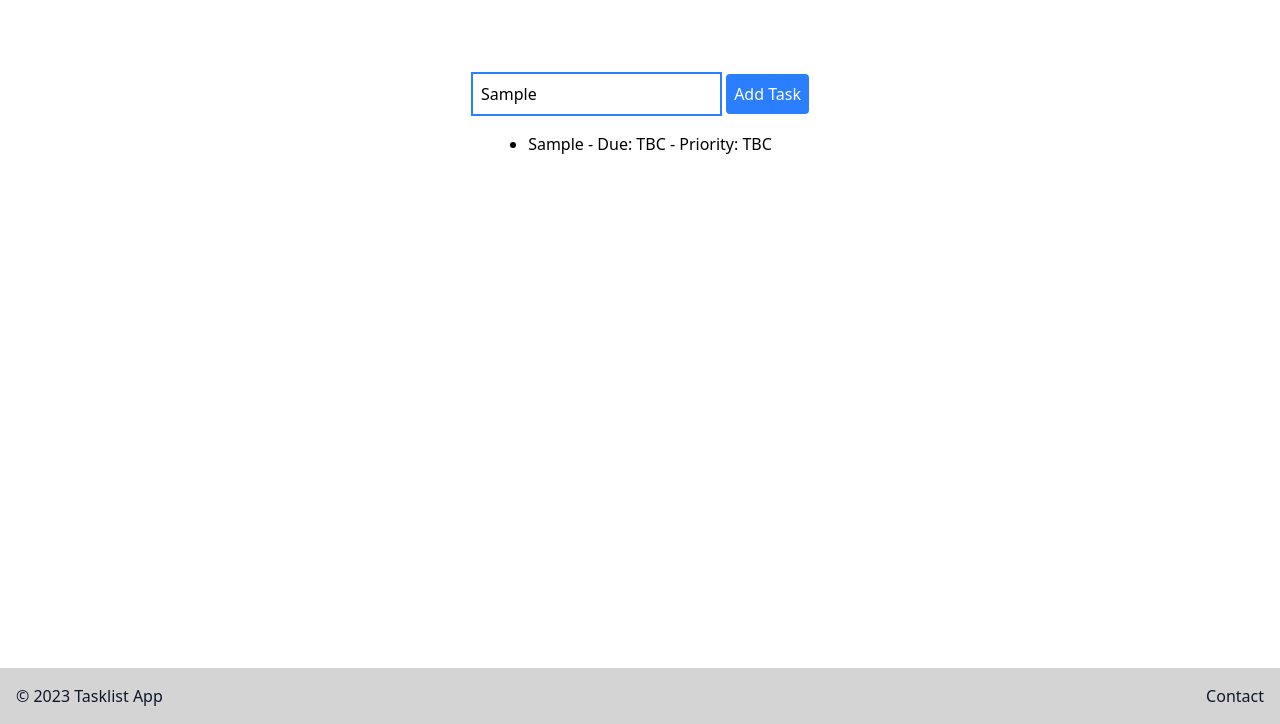
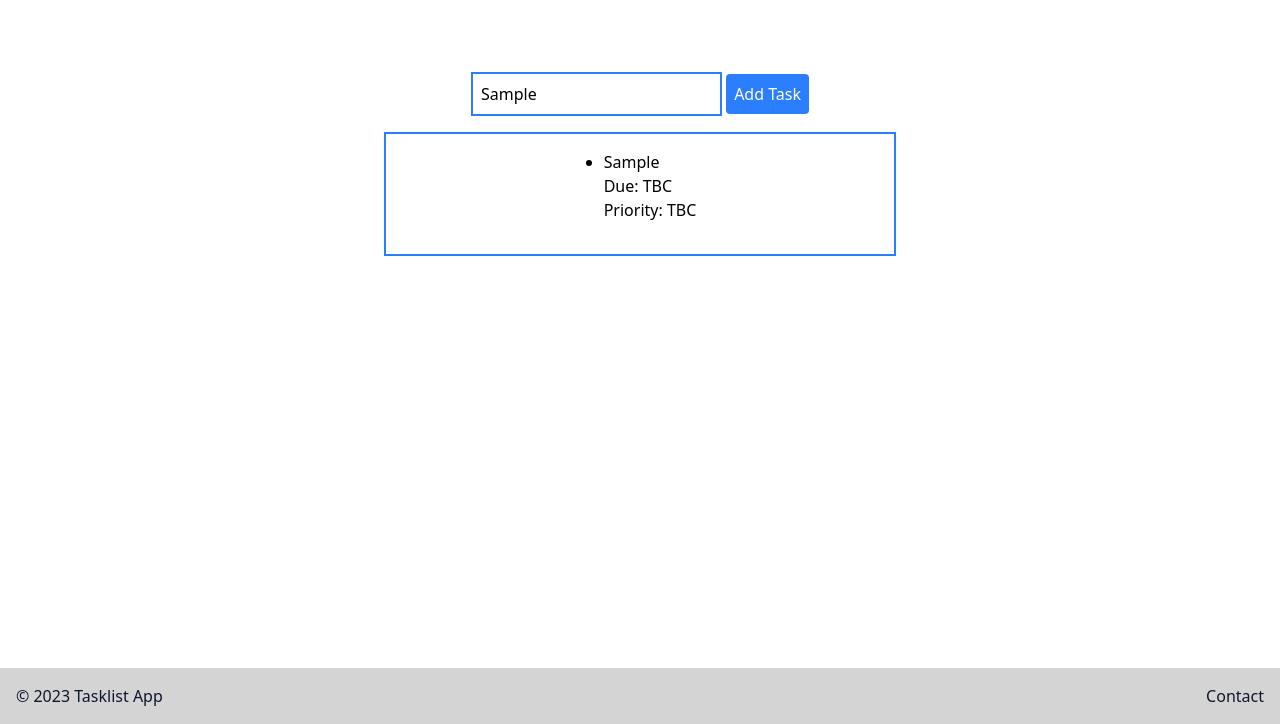
Before and after one commit to Ben-Cor/ITOnlineJSTasks, a website built with Vite: page tasklistapp/index.html in a window 1280 px wide. Both pictures are taken after typing "Sample" into the empty fields and a click on the button "Add Task". Shown: the part 76-800 px from the top of the page. Built offline with nearby package versions, Linux system fonts and the light colour scheme.

Commit message:
tasklist added styling to ul

```diff
--- a/tasklistapp/index.html
+++ b/tasklistapp/index.html
@@ -22,8 +22,8 @@
         <input class="border-2 border-blue-500 p-2" type="text" id="tasksText" placeholder="Enter a new task" />
         <button onclick="addTask()" id="addTask" class="bg-blue-500 text-white p-2 rounded">Add Task</button>
       </div>
-      <div id="taskList" class="mt-4">
-        <ul id="tasksUl" class="list-disc pl-5">
+      <div id="taskList" class="flex justify-center items-center mt-4 border-2 border-blue-500 p-4 w-[40%]">
+        <ul id="tasksUl" class="flex flex-col items-center justify-center list-disc pl-5 w-full text-ellipsis">
           <!-- Task items will be dynamically added here -->
         </ul>
       </div>
--- a/tasklistapp/src/main.js
+++ b/tasklistapp/src/main.js
@@ -9,7 +9,8 @@ export function addTask() {
 
     const taskList = document.getElementById('tasksUl');
     const taskItem = document.createElement('li');
-    taskItem.textContent = `${newTask.description} - Due: ${newTask.dueDate} - Priority: ${newTask.priority}`;
+    taskItem.className = 'pb-4 list-disc';
+    taskItem.innerHTML = `${newTask.description}<br>Due: ${newTask.dueDate}<br>Priority: ${newTask.priority}`;
     taskList.appendChild(taskItem);
 }
 
```
